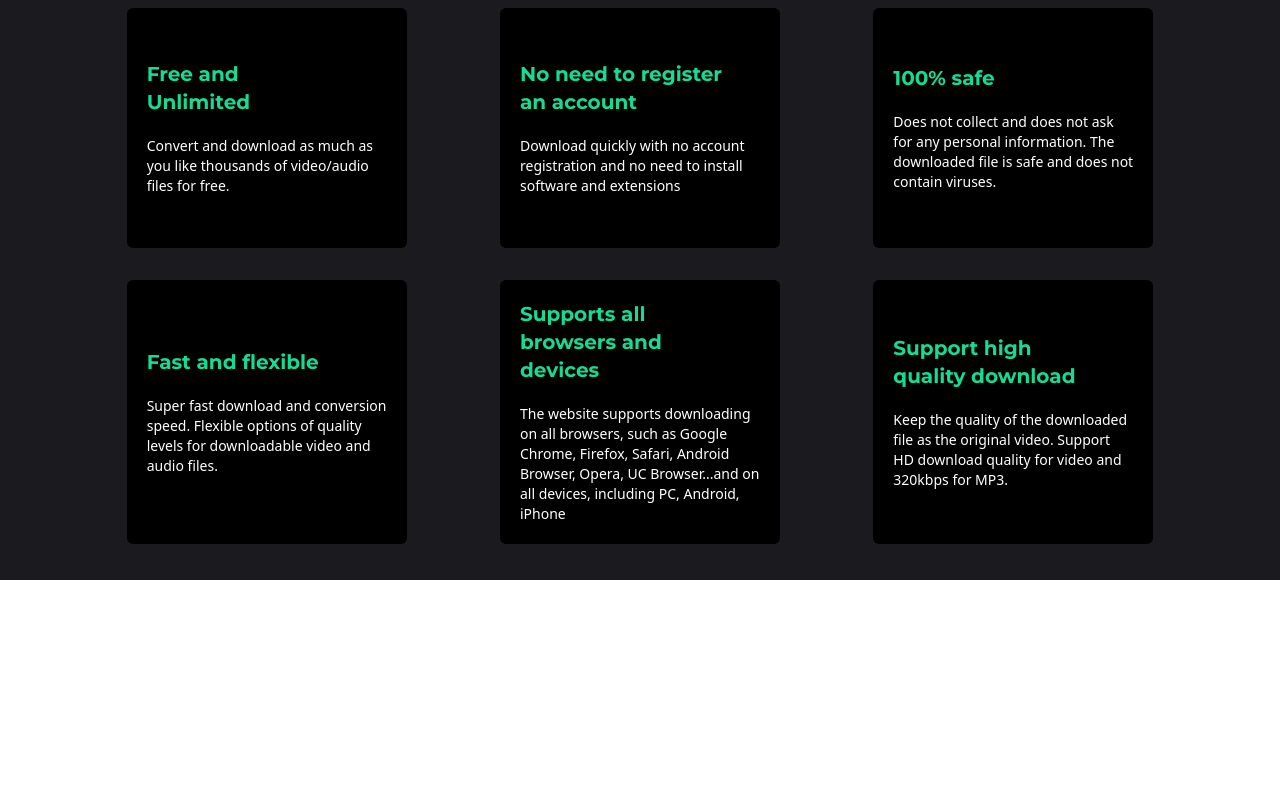
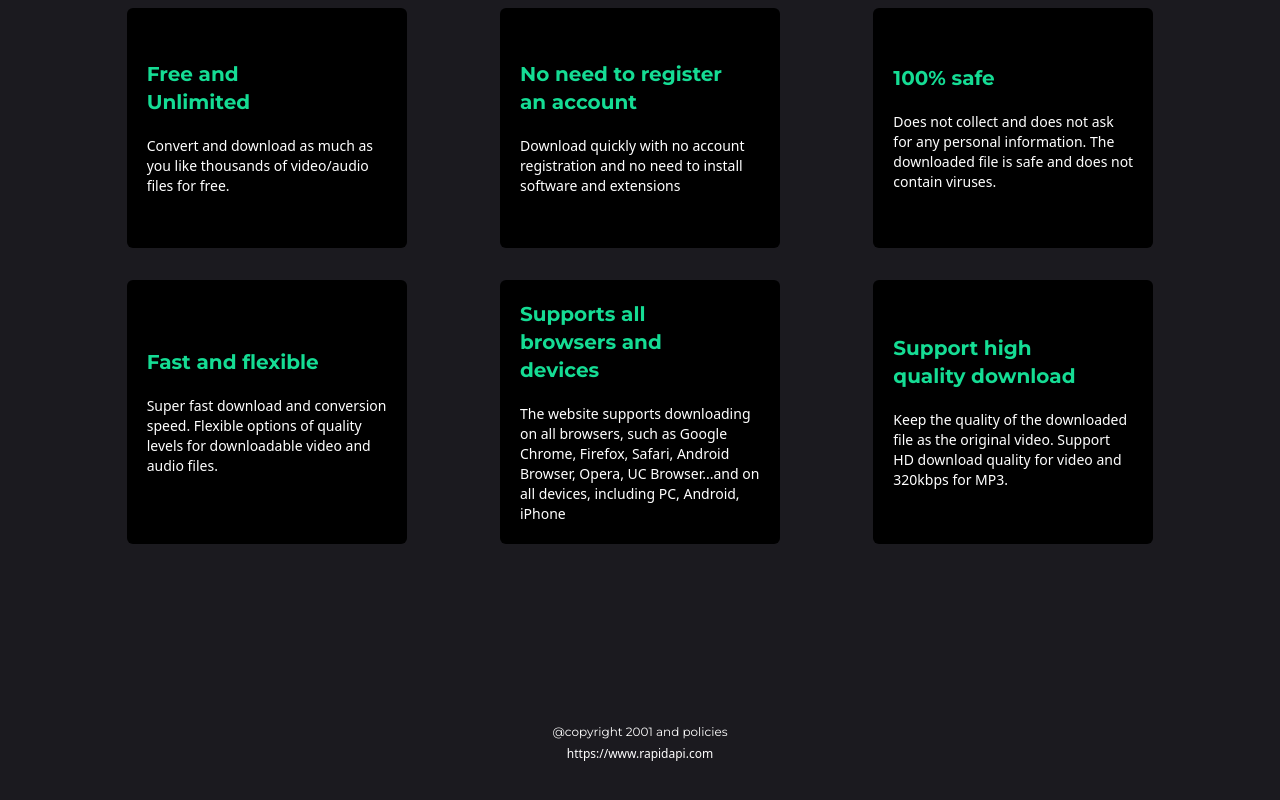
Before and after one commit to mhdrashid-dev/youtube-mp3-mp4-converter-site-reactjs, a React (Create React App) app: page / in a window 1280 px wide. Shown: the part 576-1376 px from the top of the page. Before the commit the page ends 1156 px from the top, so only its background shows below. Built offline with nearby package versions, Linux system fonts and the light colour scheme.

Commit message:
complete Footer design

```diff
--- a/src/Components/Footer.js
+++ b/src/Components/Footer.js
@@ -2,8 +2,9 @@ import React from 'react'
 
 function Footer() {
   return (
-    <div>
-
+    <div className='w-full h-[10vh] mt-36 text-center'>
+        <h1 className='text-white font-montserrat text-xs'>@copyright 2001 and policies</h1>
+        <a href='https://www.rapidapi.com' className='mt-4 text-white text-xs'>https://www.rapidapi.com</a>
     </div>
   )
 }
```
